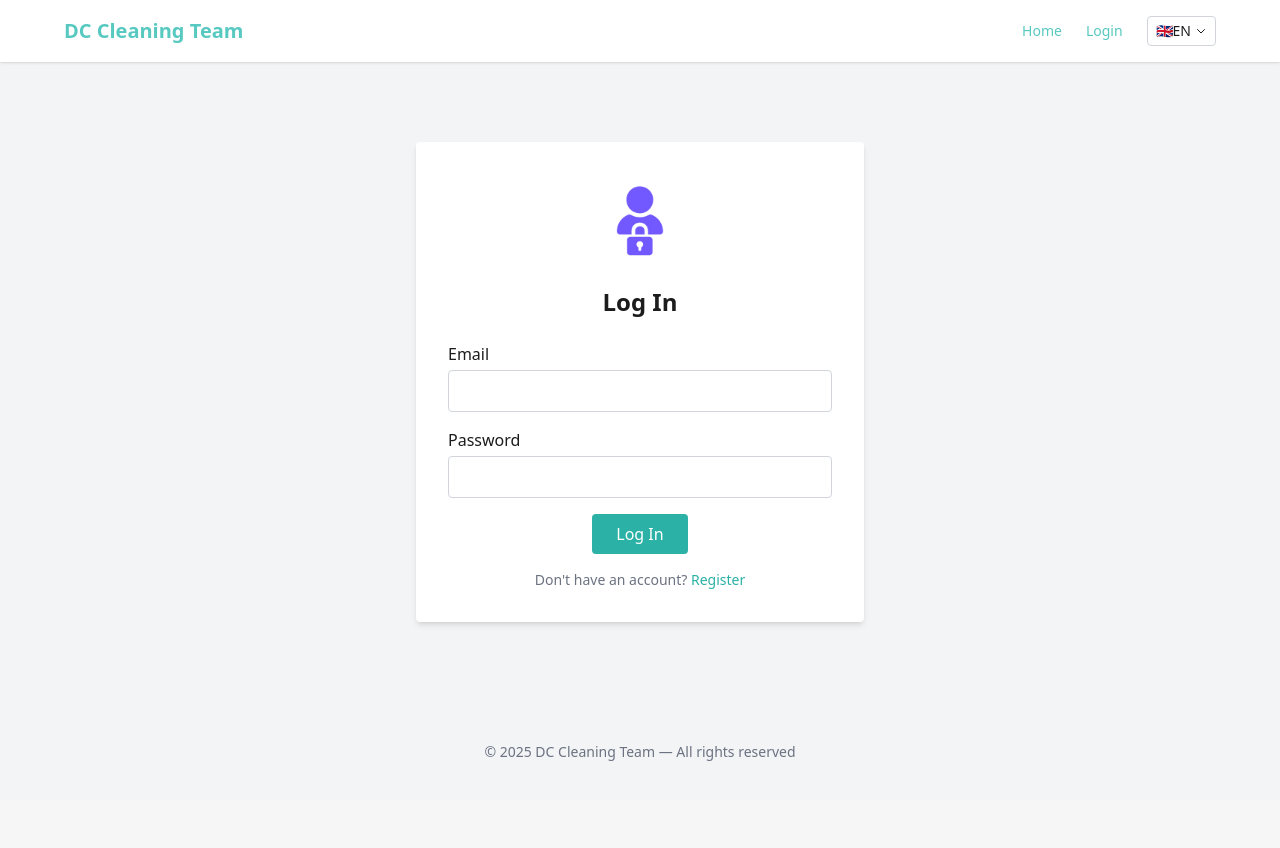
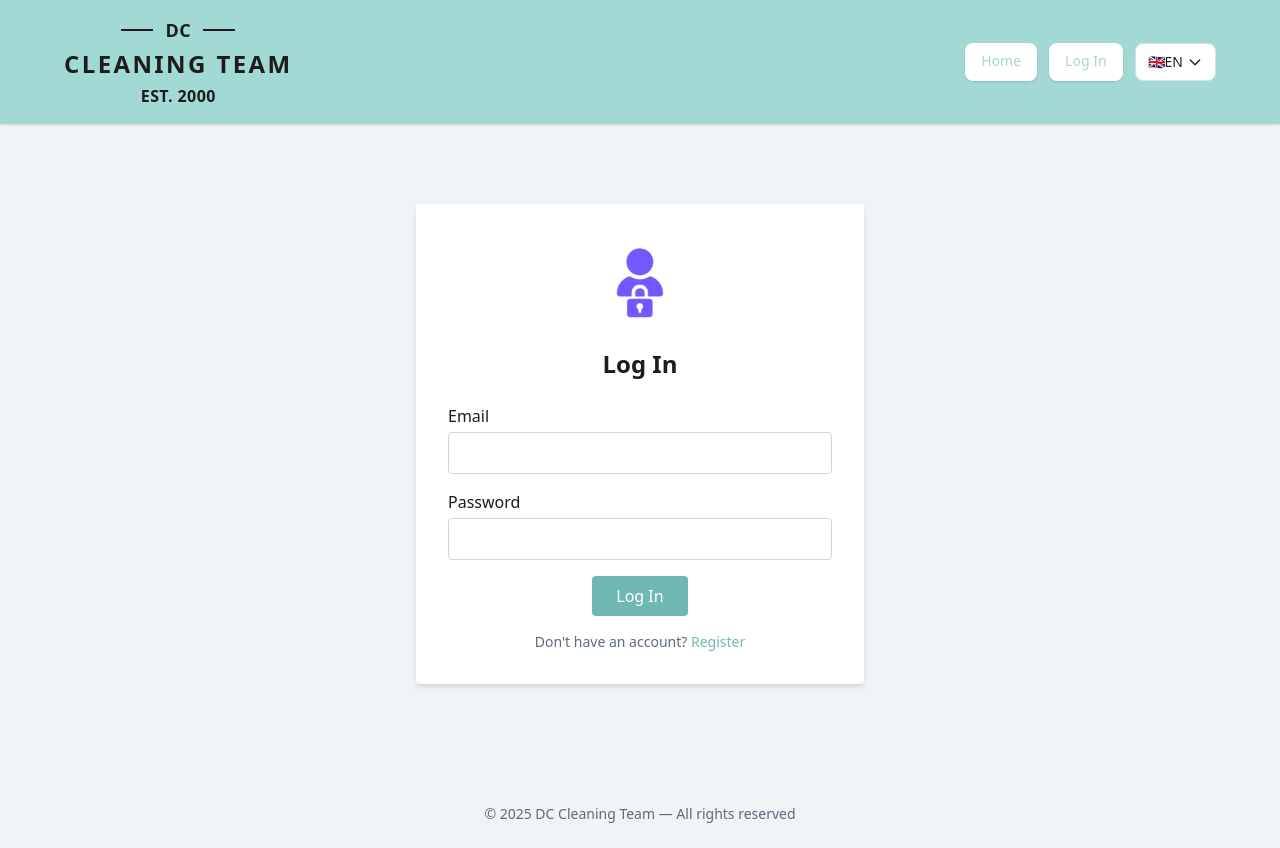
Before and after one commit to Sankuny/dc_cleaning_team, a Flask app: a page that uses app/templates/base.html in a window 1280 px wide. Before the commit the page ends 761 px from the top, so only its background shows below. Run offline with Flask 3, Linux system fonts and the light colour scheme; some libraries are stand-ins or nearby versions.

Commit message:
nuevo aspecto

```diff
--- a/app/static/css/output.css
+++ b/app/static/css/output.css
@@ -796,6 +796,14 @@ video {
   height: 24rem;
 }
 
+.h-\[2px\] {
+  height: 2px;
+}
+
+.h-4 {
+  height: 1rem;
+}
+
 .w-10 {
   width: 2.5rem;
 }
@@ -834,6 +842,10 @@ video {
 
 .w-full {
   width: 100%;
+}
+
+.w-4 {
+  width: 1rem;
 }
 
 .min-w-full {
@@ -1158,6 +1182,16 @@ video {
   border-color: rgb(253 224 71 / var(--tw-border-opacity));
 }
 
+.border-borderLight {
+  --tw-border-opacity: 1;
+  border-color: rgb(209 228 226 / var(--tw-border-opacity));
+}
+
+.bg-\[\#1C1C1C\] {
+  --tw-bg-opacity: 1;
+  background-color: rgb(28 28 28 / var(--tw-bg-opacity));
+}
+
 .bg-gray-100 {
   --tw-bg-opacity: 1;
   background-color: rgb(243 244 246 / var(--tw-bg-opacity));
@@ -1185,21 +1219,21 @@ video {
 
 .bg-lightGray {
   --tw-bg-opacity: 1;
-  background-color: rgb(245 247 248 / var(--tw-bg-opacity));
+  background-color: rgb(240 244 246 / var(--tw-bg-opacity));
 }
 
 .bg-primary {
   --tw-bg-opacity: 1;
-  background-color: rgb(87 201 192 / var(--tw-bg-opacity));
+  background-color: rgb(163 217 212 / var(--tw-bg-opacity));
 }
 
 .bg-primary\/10 {
-  background-color: rgb(87 201 192 / 0.1);
+  background-color: rgb(163 217 212 / 0.1);
 }
 
 .bg-primaryDark {
   --tw-bg-opacity: 1;
-  background-color: rgb(43 177 166 / var(--tw-bg-opacity));
+  background-color: rgb(111 185 178 / var(--tw-bg-opacity));
 }
 
 .bg-purple-100 {
@@ -1235,6 +1269,11 @@ video {
 .bg-yellow-500 {
   --tw-bg-opacity: 1;
   background-color: rgb(234 179 8 / var(--tw-bg-opacity));
+}
+
+.bg-textMain {
+  --tw-bg-opacity: 1;
+  background-color: rgb(28 28 28 / var(--tw-bg-opacity));
 }
 
 .bg-gradient-to-r {
@@ -1404,6 +1443,10 @@ video {
   font-weight: 700;
 }
 
+.font-extrabold {
+  font-weight: 800;
+}
+
 .font-medium {
   font-weight: 500;
 }
@@ -1428,10 +1471,23 @@ video {
   font-style: italic;
 }
 
+.tracking-wide {
+  letter-spacing: 0.025em;
+}
+
 .tracking-wider {
   letter-spacing: 0.05em;
 }
 
+.tracking-widest {
+  letter-spacing: 0.1em;
+}
+
+.text-\[\#1C1C1C\] {
+  --tw-text-opacity: 1;
+  color: rgb(28 28 28 / var(--tw-text-opacity));
+}
+
 .text-gray-300 {
   --tw-text-opacity: 1;
   color: rgb(209 213 219 / var(--tw-text-opacity));
@@ -1469,12 +1525,12 @@ video {
 
 .text-primary {
   --tw-text-opacity: 1;
-  color: rgb(87 201 192 / var(--tw-text-opacity));
+  color: rgb(163 217 212 / var(--tw-text-opacity));
 }
 
 .text-primaryDark {
   --tw-text-opacity: 1;
-  color: rgb(43 177 166 / var(--tw-text-opacity));
+  color: rgb(111 185 178 / var(--tw-text-opacity));
 }
 
 .text-purple-600 {
@@ -1514,7 +1570,7 @@ video {
 
 .text-textSecondary {
   --tw-text-opacity: 1;
-  color: rgb(107 114 128 / var(--tw-text-opacity));
+  color: rgb(90 107 124 / var(--tw-text-opacity));
 }
 
 .text-white {
@@ -1713,12 +1795,59 @@ video {
 
   .sm\:flex-row {
     flex-direction: row;
+  }
+
+  .sm\:items-start {
+    align-items: flex-start;
+  }
+
+  .sm\:items-center {
+    align-items: center;
+  }
+
+  .sm\:justify-start {
+    justify-content: flex-start;
+  }
+
+  .sm\:justify-end {
+    justify-content: flex-end;
+  }
+
+  .sm\:justify-between {
+    justify-content: space-between;
+  }
+
+  .sm\:gap-4 {
+    gap: 1rem;
+  }
+
+  .sm\:gap-6 {
+    gap: 1.5rem;
   }
 
   .sm\:px-6 {
     padding-left: 1.5rem;
     padding-right: 1.5rem;
   }
+
+  .sm\:text-left {
+    text-align: left;
+  }
+
+  .sm\:text-2xl {
+    font-size: 1.5rem;
+    line-height: 2rem;
+  }
+
+  .sm\:text-base {
+    font-size: 1rem;
+    line-height: 1.5rem;
+  }
+
+  .sm\:text-sm {
+    font-size: 0.875rem;
+    line-height: 1.25rem;
+  }
 }
 
 @media (min-width: 768px) {
--- a/app/templates/base.html
+++ b/app/templates/base.html
@@ -5,12 +5,9 @@
   <title>DC Cleaning PRO</title>
   <meta name="viewport" content="width=device-width, initial-scale=1.0" />
   <link rel="stylesheet" href="{{ url_for('static', filename='css/output.css') }}">
-  <link rel="icon" type="image/png" href="/static/favicon.png">
+  <link rel="icon" type="image/png" href="{{ url_for('static', filename='favicon.png') }}">
 
-  <!-- 🎯 Lucide Icons -->
   <script src="https://unpkg.com/lucide@latest"></script>
-
-  <!-- 🔌 Socket.IO -->
   <script src="https://cdn.socket.io/4.7.2/socket.io.min.js"></script>
 
   <style>
@@ -24,12 +21,13 @@
   </style>
 </head>
 
-<body class="font-sans bg-gray-100 text-textMain">
+<body class="font-sans bg-lightGray text-textMain">
 
-  <!-- 🚀 Navegación principal -->
-  <header class="p-4 bg-white shadow">
-    <div class="flex items-center justify-between max-w-6xl mx-auto">
+  <!-- 🚀 Header -->
+  <header class="p-4 shadow bg-primary">
+    <div class="flex flex-col items-center justify-center max-w-6xl gap-4 mx-auto sm:flex-row sm:justify-between">
 
+      <!-- Logo -->
       <a href="{% if current_user.is_authenticated %}
                   {% if current_user.role == 'admin' %}
                     {{ url_for('admin.dashboard') }}
@@ -41,11 +39,18 @@
                  {% else %}
                    {{ url_for('public.home') }}
                  {% endif %}"
-         class="text-xl font-bold text-primary">
-        DC Cleaning Team
+         class="flex flex-col items-center text-textMain">
+        <div class="flex items-center gap-3 mb-1">
+          <span class="w-8 h-[2px] bg-textMain"></span>
+          <span class="text-lg font-bold tracking-wide">DC</span>
+          <span class="w-8 h-[2px] bg-textMain"></span>
+        </div>
+        <div class="text-xl font-extrabold tracking-widest sm:text-2xl">CLEANING TEAM</div>
+        <div class="mt-1 text-sm font-bold tracking-wide sm:text-base">EST. 2000</div>
       </a>
 
-      <nav class="flex items-center space-x-6 text-sm">
+      <!-- Navegación -->
+      <nav class="flex flex-wrap justify-center gap-3 text-sm">
         <a href="{% if current_user.is_authenticated %}
                     {% if current_user.role == 'admin' %}
                       {{ url_for('admin.dashboard') }}
@@ -57,34 +62,39 @@
                    {% else %}
                      {{ url_for('public.home') }}
                    {% endif %}"
-           class="text-primary hover:underline">
+           class="px-4 py-2 font-medium transition bg-white rounded-lg shadow text-primary hover:bg-white/90">
           {{ t["home"] }}
         </a>
 
         {% if current_user.is_authenticated %}
-          <a href="{{ url_for('auth.logout') }}" class="text-red-600 hover:underline">Logout</a>
+          <a href="{{ url_for('auth.logout') }}"
+             class="px-4 py-2 font-medium text-white transition bg-red-600 rounded-lg shadow hover:bg-red-700">
+            Logout
+          </a>
         {% else %}
-          <a href="{{ url_for('auth.login') }}" class="text-primary hover:underline">Login</a>
+          <a href="{{ url_for('auth.login') }}"
+             class="px-4 py-2 font-medium transition bg-white rounded-lg shadow text-primary hover:bg-white/90">
+            {{ t["login_button"] }}
+          </a>
         {% endif %}
 
-        <!-- 🌍 Selector de idioma -->
-        {% set current_args = request.args.to_dict() %}
+        <!-- Selector de idioma -->
         <div class="relative">
-          <button id="lang-toggle" class="flex items-center px-2 py-1 space-x-1 border border-gray-300 rounded hover:bg-lightGray">
+          <button id="lang-toggle" type="button"
+                  class="flex items-center px-3 py-2 space-x-1 text-xs transition bg-white border rounded-lg sm:text-sm border-borderLight hover:bg-lightGray">
             {% set lang = session.get('lang','en') %}
             {% if lang=='en' %}🇬🇧<span>EN</span>{% elif lang=='es' %}🇪🇸<span>ES</span>{% else %}🇫🇷<span>FR</span>{% endif %}
-            <svg class="w-3 h-3" fill="none" stroke="currentColor" viewBox="0 0 24 24">
+            <svg class="w-4 h-4" fill="none" stroke="currentColor" viewBox="0 0 24 24">
               <path stroke-linecap="round" stroke-linejoin="round" stroke-width="2"
                     d="M19 9l-7 7-7-7" />
             </svg>
           </button>
-          <ul id="lang-menu" class="absolute right-0 z-10 hidden mt-1 bg-white border border-gray-200 rounded shadow-md">
+          <ul id="lang-menu"
+              class="absolute right-0 z-10 hidden mt-1 bg-white border rounded-lg shadow-md border-borderLight">
             {% for code, flag in [("en","🇬🇧"),("es","🇪🇸"),("fr","🇫🇷")] %}
-              {% set args = current_args.copy() %}
-              {% set args = args.update({"lang": code}) or args %}
               <li>
-                <a href="{{ request.path }}?{{ args | urlencode }}"
-                   class="block px-4 py-2 hover:bg-lightGray whitespace-nowrap">
+                <a href="?lang={{ code }}"
+                   class="block px-4 py-2 hover:bg-primary/20 whitespace-nowrap">
                   {{ flag }} {{ code.upper() }}
                 </a>
               </li>
@@ -92,6 +102,7 @@
           </ul>
         </div>
       </nav>
+
     </div>
   </header>
 
@@ -102,57 +113,40 @@
 
   <!-- 💬 Chat flotante -->
   {% if latest_service and request.endpoint != 'chat.chat' %}
-  <button
-    id="chat-toggle"
+    <button id="chat-toggle"
             data-service-id="{{ latest_service.id }}"
-    class="fixed z-50 p-4 text-white transition rounded-full shadow-lg bottom-6 right-6 bg-primary hover:bg-primaryDark"
-  >
+            class="fixed z-50 p-4 text-white transition rounded-full shadow-lg bottom-6 right-6 bg-primary hover:bg-primaryDark">
       <i data-lucide="message-circle" class="w-6 h-6"></i>
     </button>
+    <div id="chat-window"
+         class="fixed z-50 hidden bg-white border rounded-lg shadow-lg bottom-20 right-6 w-80 border-lightGray">
+      <div id="chat-close"
+           class="flex items-center justify-between p-3 text-white rounded-t-lg cursor-pointer bg-primary">
+        <span class="text-sm font-bold">Chat</span>
+        <span class="text-xl">&times;</span>
+      </div>
+      <iframe src="{{ url_for('chat.chat_embed', service_id=latest_service.id) }}"
+              class="w-full border-0 rounded-b-lg h-96"></iframe>
+    </div>
+    <script>
+      const toggleBtn    = document.getElementById("chat-toggle");
+      const chatWindow   = document.getElementById("chat-window");
+      const chatCloseBar = document.getElementById("chat-close");
+      const serviceId    = parseInt(toggleBtn.dataset.serviceId, 10);
 
-  <div
-    id="chat-window"
-    class="fixed z-50 hidden bg-white border border-gray-300 rounded-lg shadow-lg bottom-20 right-6 w-80"
-  >
-    <div
-      id="chat-close"
-      class="flex items-center justify-between p-3 text-white border-b border-gray-200 rounded-t-lg cursor-pointer bg-primary"
-    >
-      <span class="text-sm font-bold">Chat</span>
-      <span class="text-xl font-bold text-white">&times;</span>
-    </div>
-    <iframe
-      src="{{ url_for('chat.chat_embed', service_id=latest_service.id) }}"
-      class="w-full border-0 rounded-b-lg h-96"
-    ></iframe>
-  </div>
-
-  <script>
-    const toggleBtn = document.getElementById("chat-toggle");
-    const chatWindow = document.getElementById("chat-window");
-    const chatCloseBar = document.getElementById("chat-close");
-    const latestServiceId = parseInt(toggleBtn.dataset.serviceId, 10);
-
-    toggleBtn.addEventListener("click", function() {
+      toggleBtn.addEventListener("click", () => {
         chatWindow.classList.toggle("hidden");
-      if (!chatWindow.classList.contains("hidden")) {
-        toggleBtn.classList.remove("bg-red-600");
-        toggleBtn.classList.add("bg-primary");
-      }
+        toggleBtn.classList.toggle("bg-red-600");
+        toggleBtn.classList.toggle("bg-primary");
       });
-
-    chatCloseBar.addEventListener("click", function() {
-      chatWindow.classList.add("hidden");
-    });
+      chatCloseBar.addEventListener("click", () => chatWindow.classList.add("hidden"));
 
       const socket = io();
-    socket.emit("join", { service_id: latestServiceId });
-
-    socket.on("receive_message", function(msg) {
-      if (msg.service_id !== latestServiceId) return;
+      socket.emit("join", { service_id: serviceId });
+      socket.on("receive_message", msg => {
+        if (msg.service_id !== serviceId) return;
         if (chatWindow.classList.contains("hidden")) {
-        toggleBtn.classList.remove("bg-primary");
-        toggleBtn.classList.add("bg-red-600");
+          toggleBtn.classList.replace("bg-primary", "bg-red-600");
         }
       });
     </script>
@@ -165,14 +159,24 @@
 
   <!-- 🔧 JS global: idioma + Lucide -->
   <script>
-    document.getElementById('lang-toggle').addEventListener('click', function(e) {
+    document.addEventListener('DOMContentLoaded', () => {
+      const langToggle = document.getElementById('lang-toggle');
+      const langMenu   = document.getElementById('lang-menu');
+
+      langToggle.addEventListener('click', e => {
         e.stopPropagation();
-      document.getElementById('lang-menu').classList.toggle('hidden');
+        langMenu.classList.toggle('hidden');
       });
-    window.addEventListener('click', function() {
-      document.getElementById('lang-menu').classList.add('hidden');
+      // Evita que al hacer clic dentro del menú se cierre inmediatamente
+      langMenu.addEventListener('click', e => e.stopPropagation());
+
+      // Cierra al hacer clic fuera
+      window.addEventListener('click', () => {
+        langMenu.classList.add('hidden');
       });
+
       lucide.createIcons();
+    });
   </script>
 
 </body>
```
Also changed, not shown: other parts of app/static/css/output.css (+50 -12 lines). Lines whose indentation alone changed are shown as unchanged.
